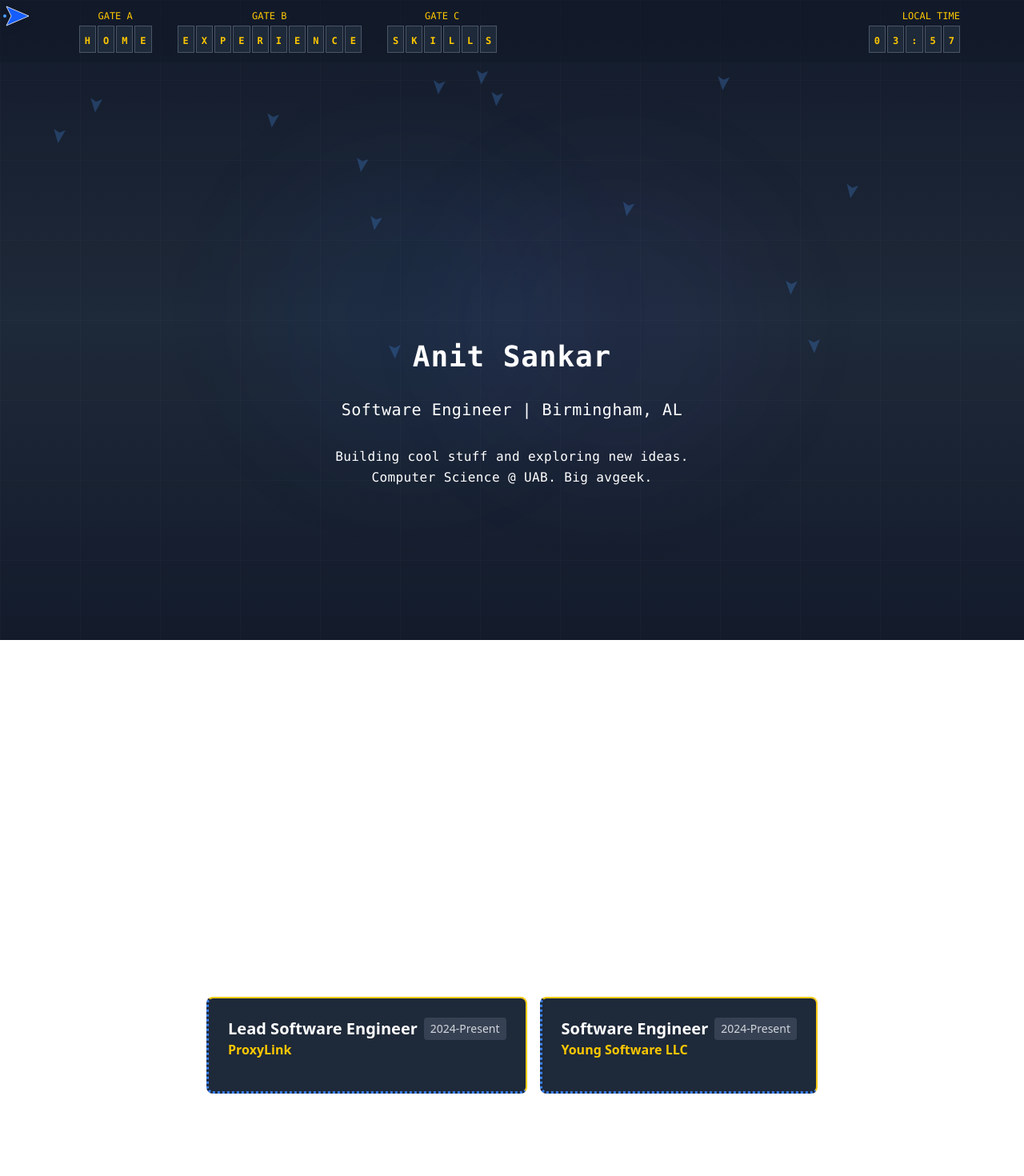
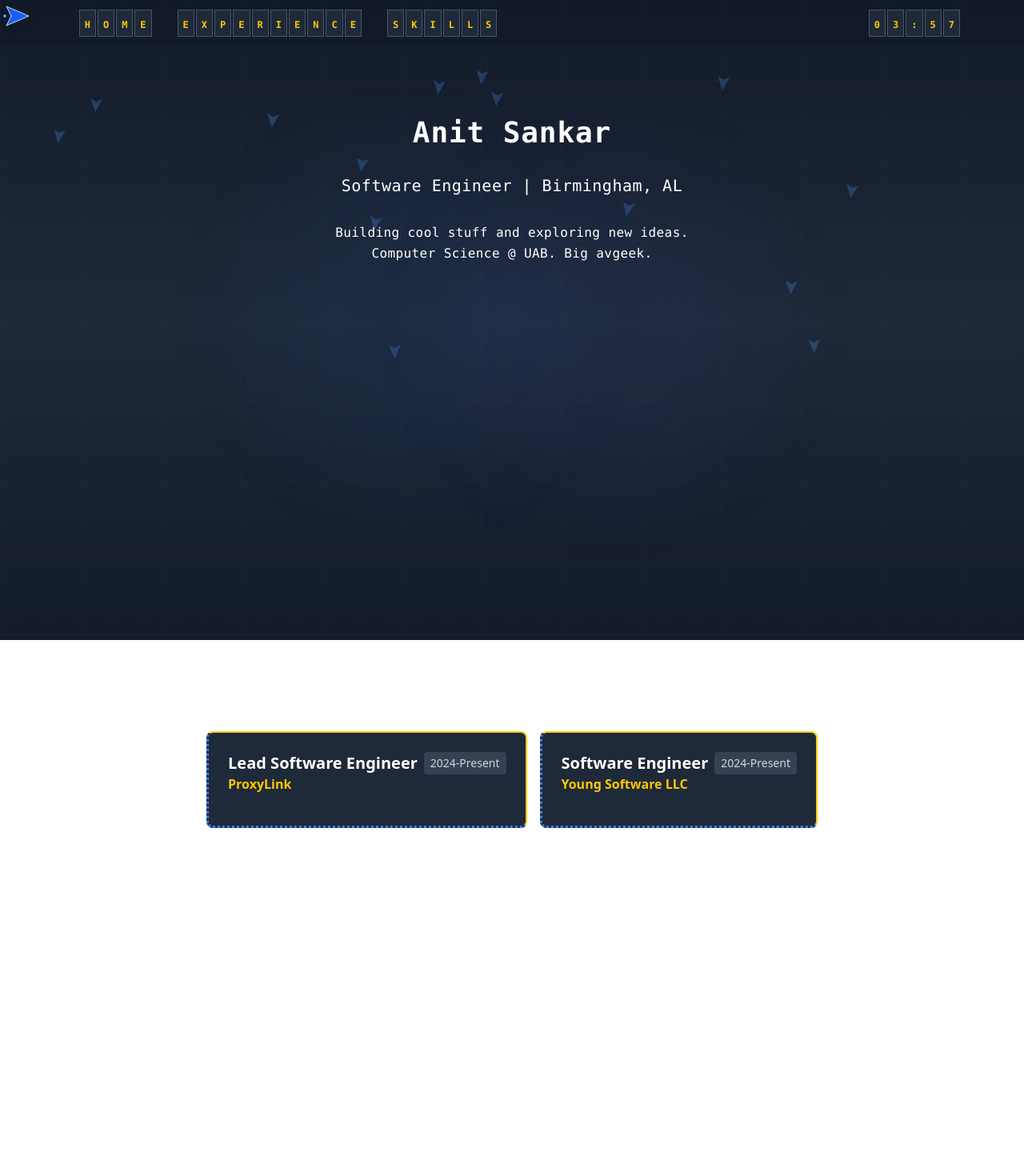
Before and after one commit to asankar04/asankar04, a React (Vite) app: page / in a window 1280 px wide. Shown: the top 1470 px of the page at 80% size. Built offline with nearby package versions, Linux system fonts and the light colour scheme.

Commit message:
Moved components into organized folders

```diff
--- a/src/App.tsx
+++ b/src/App.tsx
@@ -2,9 +2,9 @@ import Header from './components/Header/Header';
 import LandingPage from './components/Sections/Landing';
 import ExperiencePage from './components/Sections/Experience';
 import SkillsPage from './components/Sections/Skills';
-import PaperPlane from './components/PaperPlane';
+import PaperPlane from './components/Custom/PaperPlane';
 // import SkyBackground from './components/SkyBackground';
-import AnimatedBackground from './components/AnimatedBackground';
+import AnimatedBackground from './components/Backgrounds/AnimatedBackground';
 
 function App() {
   return (
@@ -19,24 +19,15 @@ function App() {
 
       {/* Content sections */}
       <main className="relative z-10">
-        <section
-          id="home"
-          className="min-h-screen pt-20 flex items-center justify-center"
-        >
+        <section id="home" className="min-h-screen pt-20 flex justify-center">
           <LandingPage />
         </section>
 
-        <section
-          id="experience"
-          className="min-h-screen flex items-center justify-center"
-        >
+        <section id="experience" className="min-h-screen flex justify-center">
           <ExperiencePage />
         </section>
 
-        <section
-          id="skills"
-          className="min-h-screen flex items-center justify-center"
-        >
+        <section id="skills" className="min-h-screen flex justify-center">
           <SkillsPage />
         </section>
       </main>
--- /dev/null
+++ b/src/components/Custom/LetterBoard.tsx
@@ -0,0 +1,16 @@
+export default function LetterBoard({ text }: { text: string }) {
+  return (
+    <div className="flex space-x-0.5">
+      {text.split('').map((char, index) => (
+        <div
+          key={index}
+          className="bg-gray-800 border border-gray-600 px-1.5 py-1 min-w-[16px] text-center"
+        >
+          <span className="text-yellow-400 font-mono text-xs font-bold">
+            {char === ' ' ? '\u00A0' : char}
+          </span>
+        </div>
+      ))}
+    </div>
+  );
+}
--- a/src/components/PaperPlane.tsx
+++ b/src/components/Custom/PaperPlane.tsx
@@ -6,8 +6,8 @@ export default function PaperPlane() {
   const y = useMotionValue(0);
 
   // Spring physics for smooth movement
-  const springX = useSpring(x, { stiffness: 900, damping: 60 });
-  const springY = useSpring(y, { stiffness: 900, damping: 60 });
+  const springX = useSpring(x, { stiffness: 1000, damping: 100 });
+  const springY = useSpring(y, { stiffness: 1000, damping: 100 });
 
   useEffect(() => {
     const handleMouseMove = (event: MouseEvent) => {
--- a/src/components/Header/Header.tsx
+++ b/src/components/Header/Header.tsx
@@ -1,5 +1,6 @@
 import { motion } from 'framer-motion';
 import { useState, useEffect } from 'react';
+import LetterBoard from '../Custom/LetterBoard';
 
 export default function Header() {
   const [currentTime, setCurrentTime] = useState(new Date());
@@ -17,26 +18,10 @@ export default function Header() {
     }
   };
 
-  // Clean letter board without flickering animation
-  const LetterBoard = ({ text }: { text: string }) => (
-    <div className="flex space-x-0.5">
-      {text.split('').map((char, index) => (
-        <div
-          key={index}
-          className="bg-gray-800 border border-gray-600 px-1.5 py-1 min-w-[16px] text-center"
-        >
-          <span className="text-yellow-400 font-mono text-xs font-bold">
-            {char === ' ' ? '\u00A0' : char}
-          </span>
-        </div>
-      ))}
-    </div>
-  );
-
   const navItems = [
-    { heading: 'GATE A', name: 'HOME', id: 'home' },
-    { heading: 'GATE B', name: 'EXPERIENCE', id: 'experience' },
-    { heading: 'GATE C', name: 'SKILLS', id: 'skills' },
+    { name: 'HOME', id: 'home' },
+    { name: 'EXPERIENCE', id: 'experience' },
+    { name: 'SKILLS', id: 'skills' },
   ];
 
   return (
@@ -70,9 +55,6 @@ export default function Header() {
                   whileHover={{ scale: 1.05 }}
                   whileTap={{ scale: 0.95 }}
                 >
-                  <div className="text-yellow-400 text-xs font-mono mb-1">
-                    {item.heading}
-                  </div>
                   <LetterBoard text={item.name} />
                 </motion.button>
               ))}
@@ -82,9 +64,6 @@ export default function Header() {
           {/* Right-aligned time */}
           <div className="col-start-3 justify-self-end">
             <div className="flex flex-col items-end">
-              <div className="text-yellow-400 text-xs font-mono mb-1">
-                LOCAL TIME
-              </div>
               <LetterBoard
                 text={currentTime.toLocaleTimeString('en-US', {
                   hour12: false,
--- a/src/components/Sections/Experience.tsx
+++ b/src/components/Sections/Experience.tsx
@@ -1,4 +1,4 @@
-import RunwayCard from '../RunwayCard';
+import RunwayCard from '../Custom/RunwayCard';
 
 export default function ExperiencePage() {
   return (
--- a/src/components/Sections/Landing.tsx
+++ b/src/components/Sections/Landing.tsx
@@ -1,4 +1,5 @@
 import { motion } from 'framer-motion';
+import LetterBoard from '../Custom/LetterBoard';
 
 export default function LandingPage() {
   // Departure board component
@@ -40,7 +41,7 @@ export default function LandingPage() {
         className="relative z-10 block px-4 py-2 font-mono tracking-wide hover:animate-pulse"
         variants={{
           initial: {
-            color: 'white',
+            color: '#ffffff', // white
             textShadow: 'none',
           },
           hover: {
```
Also changed, not shown: src/components/Backgrounds/AnimatedBackground.tsx (renamed from src/components/AnimatedBackground.tsx), src/components/Backgrounds/SkyBackground.tsx (renamed from src/components/SkyBackground.tsx), src/components/Custom/RunwayCard.tsx (renamed from src/components/RunwayCard.tsx).
